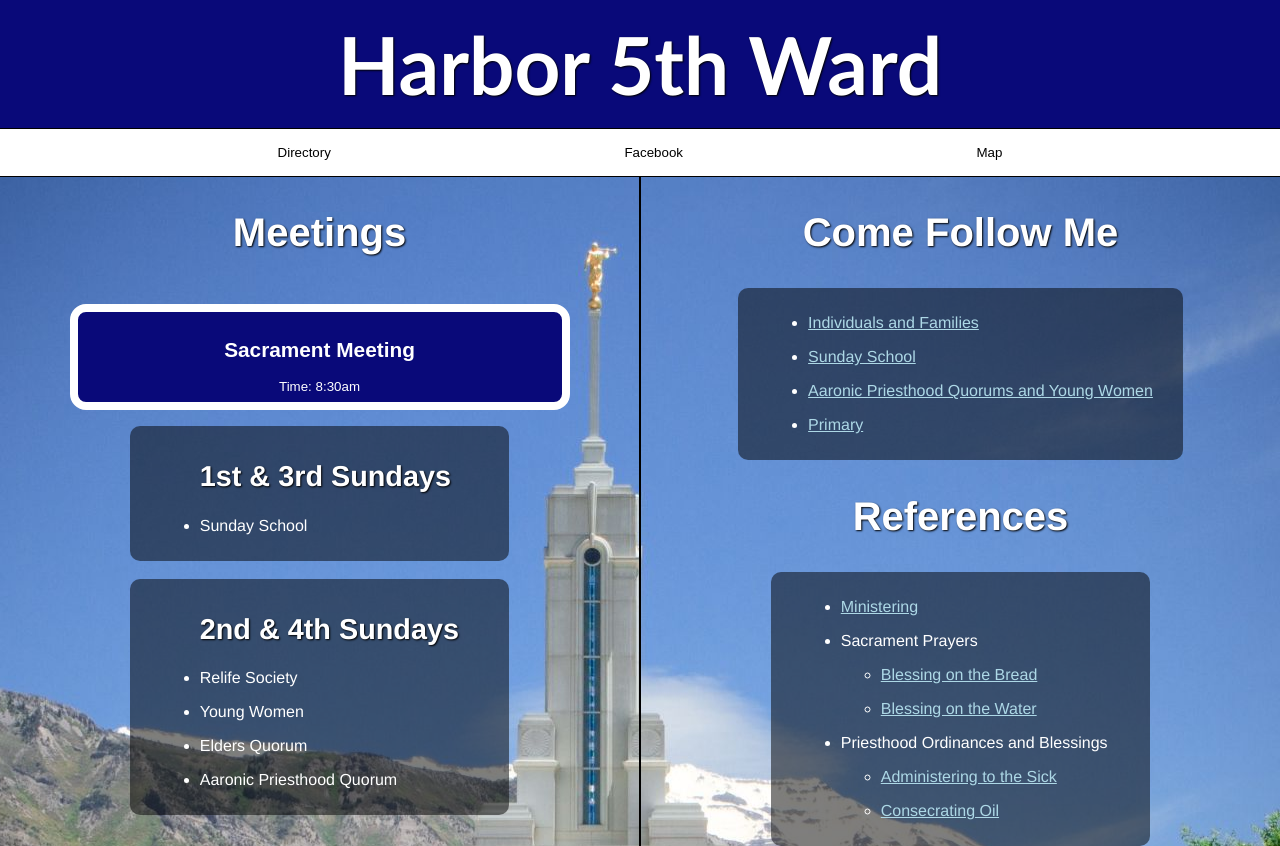
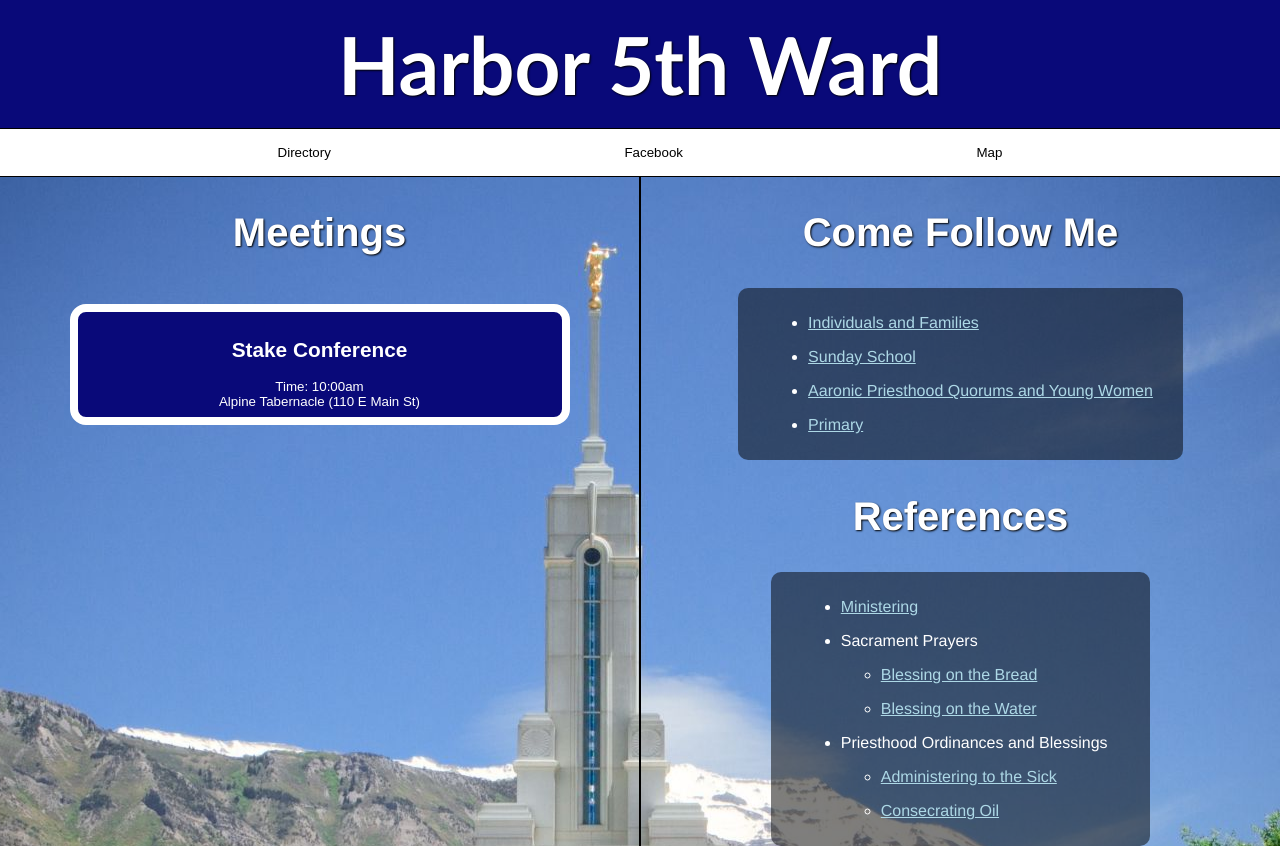
Before and after one commit to Harbor5thWard/Harbor5thWard.github.io, a plain HTML site: page index.html in a window 1280 px wide. Drawn offline with Linux system fonts and the light colour scheme.

Commit message:
stake conference

```diff
--- a/index.html
+++ b/index.html
@@ -31,13 +31,19 @@
         <section id='meetings'>
             <h1>Meetings</h1>
 
-            <button id='sacrament' class='zoom'>
+            <button class='zoom' onclick="window.open('https://zoom.us/j/96805679581')">
+                <h1>Stake Conference</h1>
+                <div>Time: 10:00am</div>
+                <div>Alpine Tabernacle (110 E Main St)</div>
+            </button>
+
+            <!-- <button id='sacrament' class='zoom'>
                 <h1>Sacrament Meeting</h1>
                 <div>Time: 8:30am</div>
-            </button>
+            </button> -->
 
 
-            <div id="1st3rd" class='text-box'>
+            <!-- <div id="1st3rd" class='text-box'>
                 <ul>
                     <h2>1st & 3rd Sundays</h2>
                     <li>Sunday School</li>
@@ -54,7 +60,7 @@
                     <li>Elders Quorum</li>
                     <li>Aaronic Priesthood Quorum</li>
                 </ul>
-            </div>
+            </div> -->
         </section>
 
         <section id='updates'>
```
